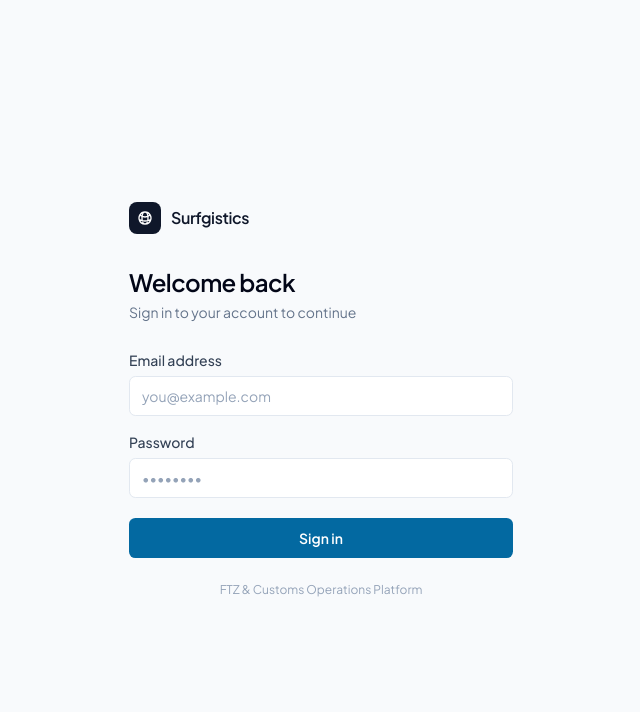
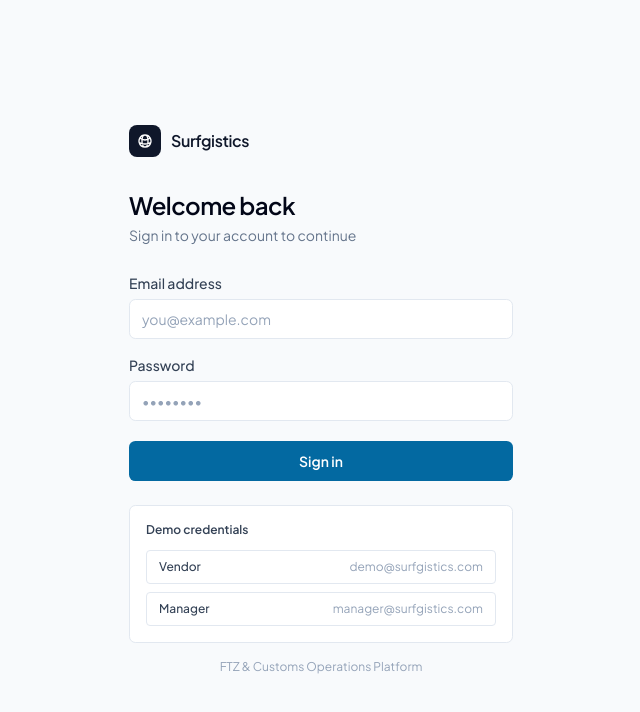
Before and after one commit to SantiagoOptinomics888/SURFGISTICS-CRM, a Next.js app: page /login in a window 1280 px wide. Shown: the top 712 px of the page, without its empty margins (319-959 px from the left). Built offline with nearby package versions, Linux system fonts and the light colour scheme; no server answers.

Commit message:
feat: add demo credential quick-fill buttons to login page

```diff
--- a/app/login/page.tsx
+++ b/app/login/page.tsx
@@ -109,7 +109,28 @@ export default function LoginPage() {
           </button>
         </form>
 
-        <p className="mt-6 text-center text-xs text-[#94A3B8]">
+        {/* Demo credentials */}
+        <div className="mt-6 rounded-md border border-[#E2E8F0] bg-white p-4">
+          <p className="text-xs font-semibold text-[#334155] mb-3">Demo credentials</p>
+          <div className="space-y-2">
+            {[
+              { label: "Vendor", email: "demo@surfgistics.com", password: "demo1234" },
+              { label: "Manager", email: "manager@surfgistics.com", password: "manager1234" },
+            ].map(({ label, email, password }) => (
+              <button
+                key={label}
+                type="button"
+                onClick={() => { setEmail(email); setPassword(password); }}
+                className="w-full flex items-center justify-between px-3 py-2 rounded border border-[#E2E8F0] hover:border-[#0369A1] hover:bg-[#F0F9FF] transition-fast cursor-pointer group"
+              >
+                <span className="text-xs font-medium text-[#334155] group-hover:text-[#0369A1]">{label}</span>
+                <span className="text-xs font-mono text-[#94A3B8]">{email}</span>
+              </button>
+            ))}
+          </div>
+        </div>
+
+        <p className="mt-4 text-center text-xs text-[#94A3B8]">
           FTZ &amp; Customs Operations Platform
         </p>
       </div>
```
